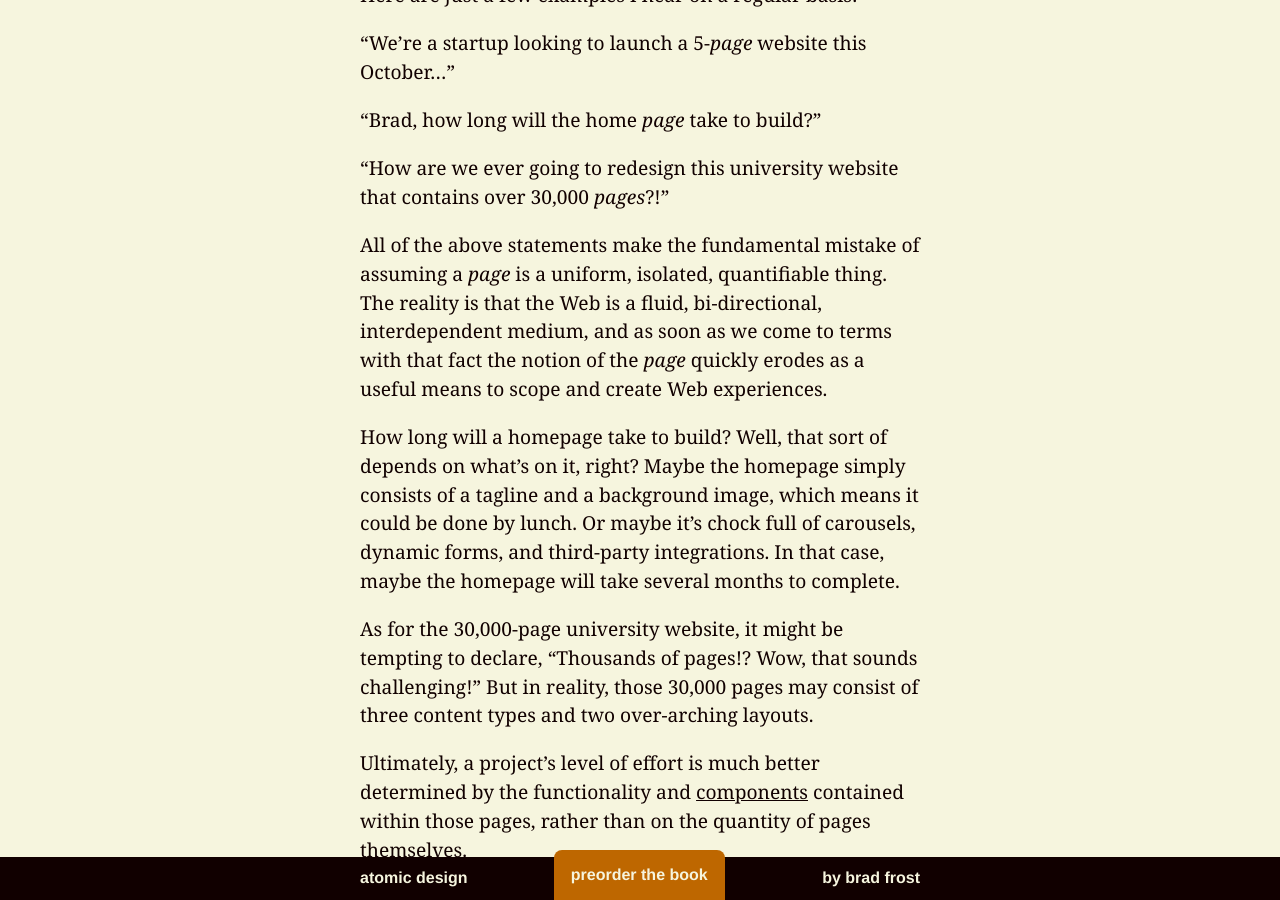
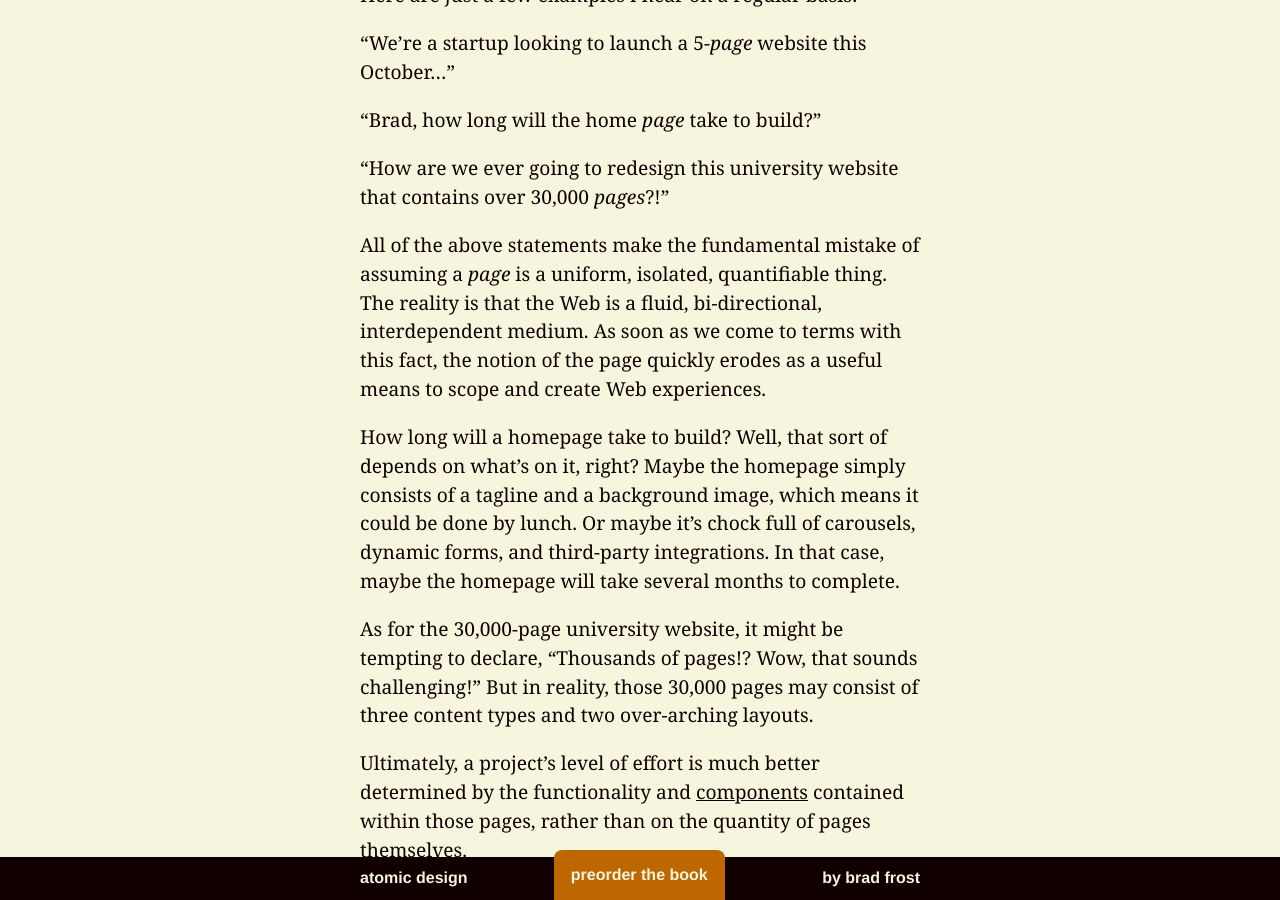
Before and after one commit to bradfrost/atomic-design, a Jekyll site: the page built from chapter-1.md, in a window 1280 px wide and 900 px high, scrolled down 2994 px. Built offline with Jekyll 4.4.1, drawn with Linux system fonts in a browser that asks for light colours.

Commit message:
Chapter 1: Run on sentence starting at "The reality is that..." #34

```diff
--- a/chapter-1.md
+++ b/chapter-1.md
@@ -36,7 +36,7 @@ But we’re now 25 years into this new medium, and this once-necessary figure of
 
 “How are we ever going to redesign this university website that contains over 30,000 *pages*?!”
 
-All of the above statements make the fundamental mistake of assuming a *page* is a uniform, isolated, quantifiable thing. The reality is that the Web is a fluid, bi-directional, interdependent medium, and as soon as we come to terms with that fact the notion of the *page* quickly erodes as a useful means to scope and create Web experiences.
+All of the above statements make the fundamental mistake of assuming a *page* is a uniform, isolated, quantifiable thing. The reality is that the Web is a fluid, bi-directional, interdependent medium. As soon as we come to terms with this fact, the notion of the page quickly erodes as a useful means to scope and create Web experiences.
 
 How long will a homepage take to build? Well, that sort of depends on what’s on it, right? Maybe the homepage simply consists of a  tagline and a background image, which means it could be done by lunch. Or maybe it’s chock full of carousels, dynamic forms, and third-party integrations. In that case, maybe the homepage will take several months to complete.
 
```
